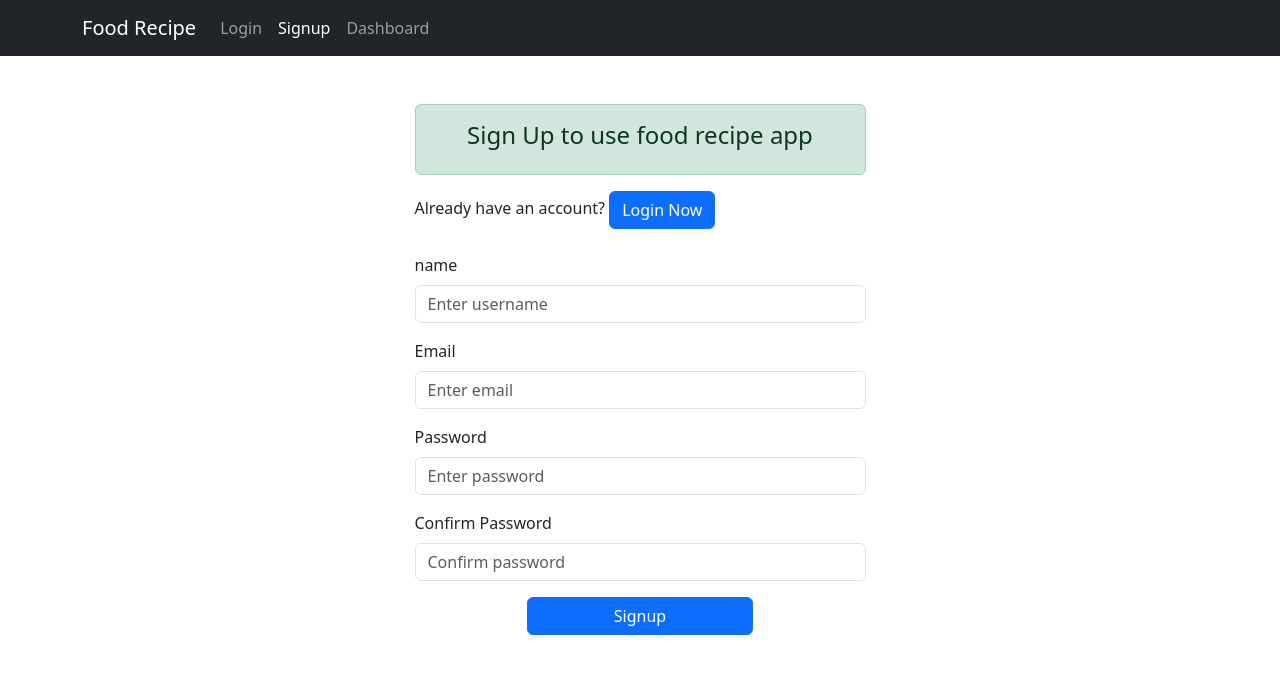
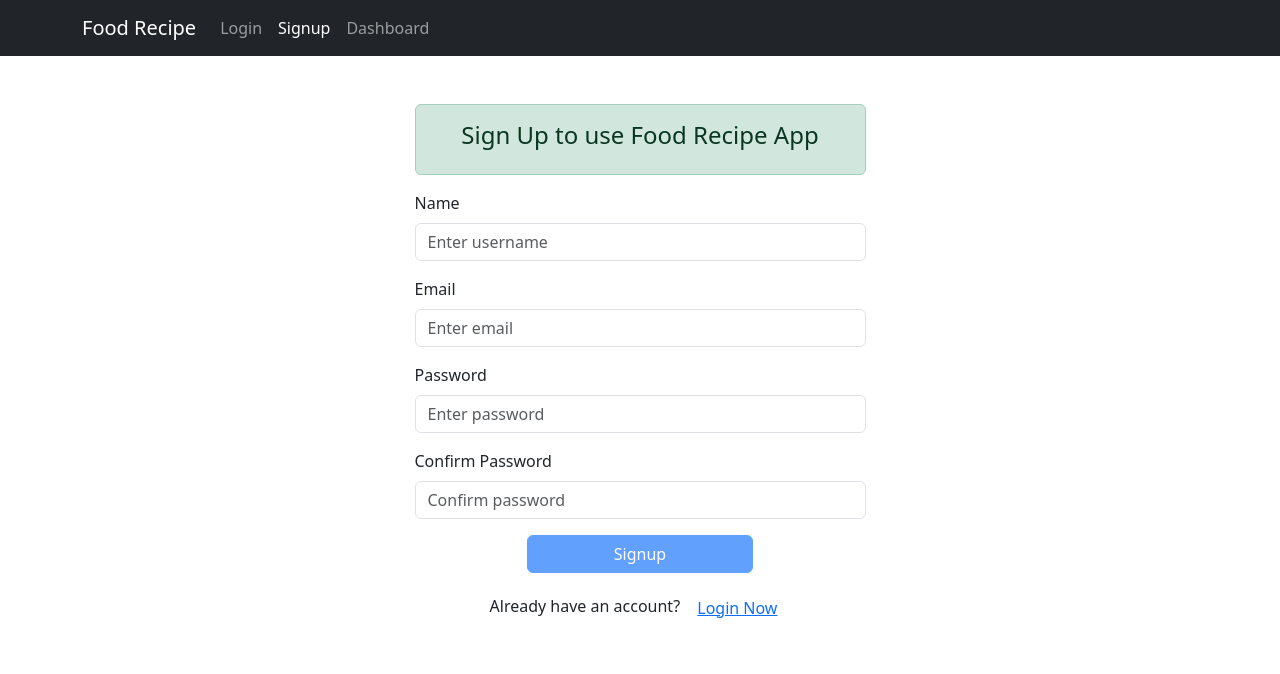
Before and after one commit to shriniwas-26/food-recipe, a React (Vite) app in the folder frontend/food-recipe-frontend/: page /signup in a window 1280 px wide. Shown: the top 674 px of the page. Built offline with nearby package versions, Linux system fonts and the light colour scheme.

Commit message:
modified changes in login, signup pages

```diff
--- a/frontend/food-recipe-frontend/src/components/LoginPage.jsx
+++ b/frontend/food-recipe-frontend/src/components/LoginPage.jsx
@@ -4,6 +4,20 @@ import { useNavigate } from "react-router-dom";
 import { toast } from "react-toastify";
 import { loginSchema } from "../validation-schemas/LoginSchema";
 import "../assets/styles/signupstyle.css"; // reuse same styles
+
+// Dummy login function to simulate an API call
+const login = async (formData) => {
+  console.log("Simulating login with data:", formData);
+  return new Promise((resolve) =>
+    setTimeout(() => resolve({ status: 200, data: { token: "dummy-token" } }), 1000)
+  );
+};
+
+// Dummy function to store token
+const storeToken = (token) => {
+  console.log("Token stored:", token);
+  localStorage.setItem("authToken", token);
+};
 
 export function UserLogin() {
   const navigate = useNavigate();
@@ -13,10 +27,22 @@ export function UserLogin() {
     password: "",
   };
 
-  const handleSubmit = (values) => {
-    console.log("Login form submitted:", values);
-    toast.success("Login successful!");
-    navigate("/dashboard"); // redirect to dashboard or homepage
+  const handleSubmit = async (formData) => {
+    try {
+      const response = await login(formData);
+      console.log("Login response:", response);
+
+      if (response.status === 200) {
+        storeToken(response.data.token);
+        toast.success("Login Successful!");
+        setTimeout(() => {
+          navigate("/dashboard");
+        }, 1500);
+      }
+    } catch (error) {
+      console.log("Login error:", error);
+      toast.error("Something went wrong. Please try again.");
+    }
   };
 
   const goToSignup = () => {
@@ -42,9 +68,7 @@ export function UserLogin() {
             validationSchema={loginSchema}
             onSubmit={handleSubmit}
           >
-            {(formik) => {
-              const { isValid, dirty } = formik;
-              return (
+            {({ isValid, dirty }) => (
               <Form>
                 <div className="mb-3">
                   <label className="form-label">Email</label>
@@ -73,14 +97,13 @@ export function UserLogin() {
                     type="submit"
                     variant="success"
                     className="w-50"
-                      // disabled={!(dirty && isValid)}
+                    disabled={!(dirty && isValid)}
                   >
                     Login
                   </Button>
                 </div>
               </Form>
-              );
-            }}
+            )}
           </Formik>
         </Col>
       </Row>
--- a/frontend/food-recipe-frontend/src/components/SignupPage.jsx
+++ b/frontend/food-recipe-frontend/src/components/SignupPage.jsx
@@ -1,10 +1,17 @@
-import { useState } from "react";
 import { Alert, Button, Col, Container, Row } from "react-bootstrap";
 import { toast } from "react-toastify";
 import { useNavigate } from "react-router-dom";
 import { ErrorMessage, Field, Form, Formik } from "formik";
 import { signUpSchema } from "../validation-schemas/SignUpSchema";
 import '../assets/styles/signupstyle.css';
+
+// Dummy signUp function to simulate backend call
+const signUp = async (formData) => {
+  console.log("Simulating API call with data:", formData);
+  return new Promise((resolve) =>
+    setTimeout(() => resolve({ status: 200, message: "User created" }), 1000)
+  );
+};
 
 export function SignupPage() {
   const navigate = useNavigate();
@@ -16,41 +23,46 @@ export function SignupPage() {
     confirmPassword: "",
   };
 
-  const handleSubmit = (values) => {
-    console.log("Signup form submitted:", values);
-    toast.success("Signup successful!");
-    navigate("/login");
+  const handleSubmit = async (formData) => {
+    try {
+      const response = await signUp(formData);
+      console.log("Response from dummy signUp:", response);
+
+      if (response.status === 200) {
+        toast.success("Sign Up Successful!");
+        setTimeout(() => {
+          navigate("/home");
+        }, 1500);
+      } else {
+        toast.error("Signup failed. Please try again.");
+      }
+    } catch (error) {
+      console.error("Signup error:", error);
+      toast.error("Something went wrong");
+    }
   };
 
   const redirectToLogin = () => {
     navigate("/login");
-  }
-
-  const redirectToHome = () => {
-    toast.success("Signup successful!");
-    navigate("/");
-  }
+  };
 
   return (
     <Container className="mt-5">
       <Row className="justify-content-center">
         <Col md={6} lg={5}>
-          <Alert variant="success">
-            <h4 className="text-center">Sign Up to use food recipe app</h4>
+          <Alert variant="success" className="text-center">
+            <h4>Sign Up to use Food Recipe App</h4>
           </Alert>
-          <p>Already have an account? <Button variant="primary" onClick={redirectToLogin}>Login Now</Button></p>
-          <Container className="mt-4"></Container>
+
           <Formik
             initialValues={initialValues}
             validationSchema={signUpSchema}
             onSubmit={handleSubmit}
           >
-            {(formik) => {
-              const { isValid, dirty } = formik;
-              return (
+            {({ isValid, dirty }) => (
               <Form>
                 <div className="mb-3">
-                    <label className="form-label">name</label>
+                  <label className="form-label">Name</label>
                   <Field
                     type="text"
                     name="username"
@@ -78,6 +90,7 @@ export function SignupPage() {
                     name="password"
                     placeholder="Enter password"
                     className="form-control"
+                    autoComplete="off"
                   />
                   <ErrorMessage name="password" component="span" className="error" />
                 </div>
@@ -89,24 +102,32 @@ export function SignupPage() {
                     name="confirmPassword"
                     placeholder="Confirm password"
                     className="form-control"
+                    autoComplete="off"
                   />
                   <ErrorMessage name="confirmPassword" component="span" className="error" />
                 </div>
 
-                  <div className="d-flex justify-content-center">
+                <div className="d-flex justify-content-center mb-3">
                   <Button
                     type="submit"
                     variant="primary"
-                      onClick={redirectToHome}
                     className="w-50"
-                    // disabled={!(dirty && isValid)}
+                    disabled={!(dirty && isValid)}
                   >
                     Signup
                   </Button>
                 </div>
+
+                <div className="text-center">
+                  <p>
+                    Already have an account?{" "}
+                    <Button variant="link" onClick={redirectToLogin}>
+                      Login Now
+                    </Button>
+                  </p>
+                </div>
               </Form>
-              );
-            }}
+            )}
           </Formik>
         </Col>
       </Row>
```
Lines whose indentation alone changed are shown as unchanged.
